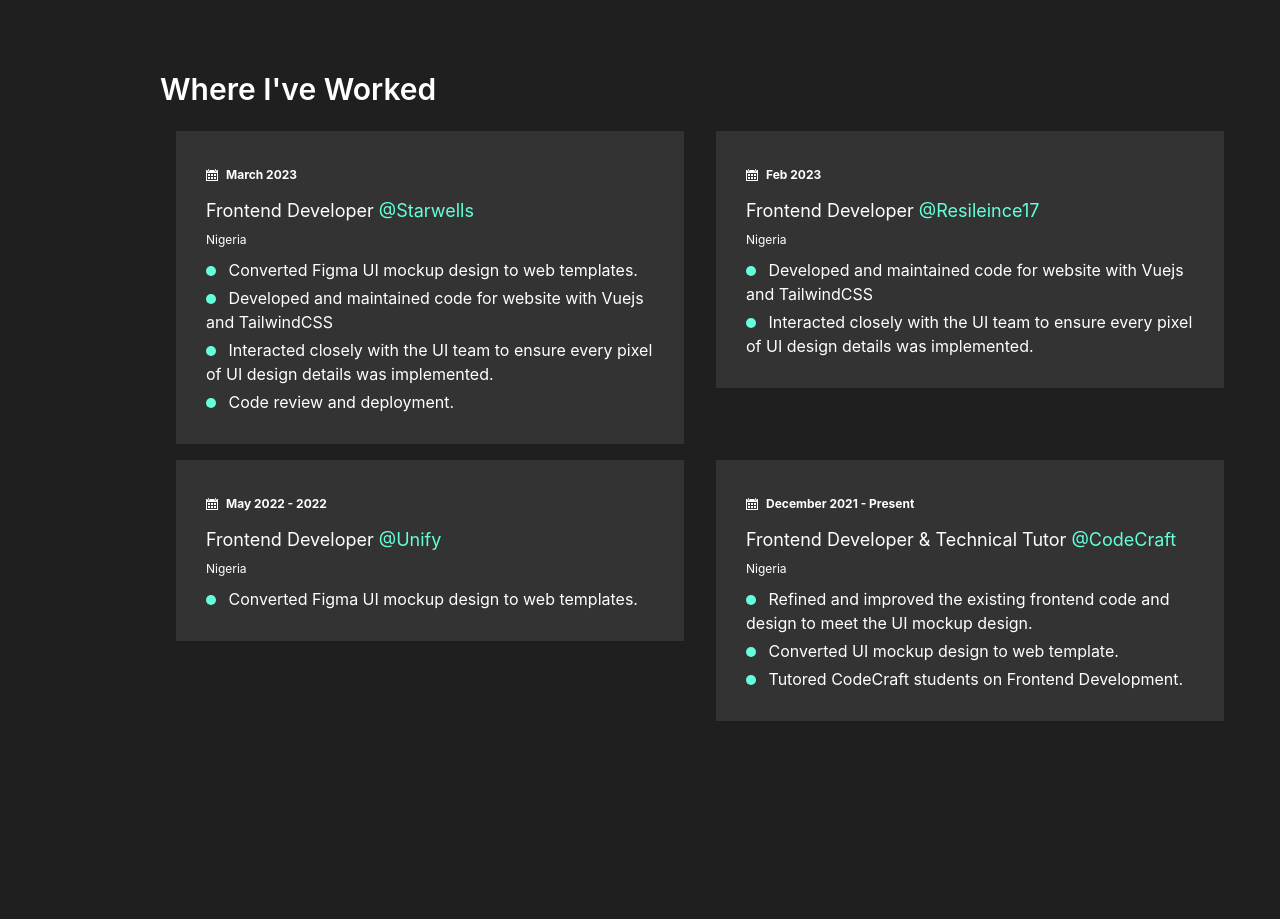
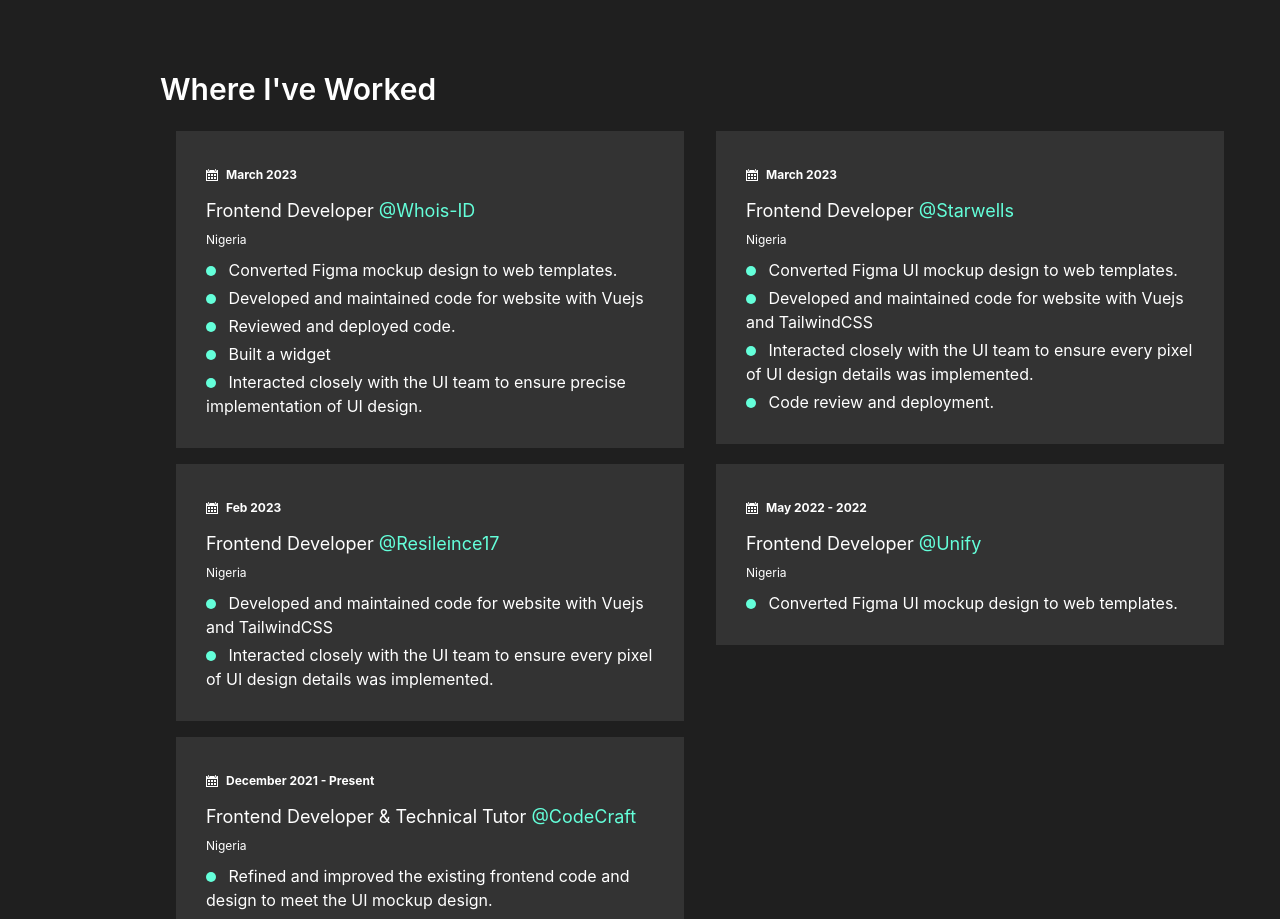
Before and after one commit to Yaasir024/yaasir-portfolio, a Vue app: page / in a window 1280 px wide. Shown: the part 1220-2139 px from the top of the page. Built offline with nearby package versions, Linux system fonts and the light colour scheme.

Commit message:
/added Whois-ID

```diff
--- a/src/components/Home/Work.vue
+++ b/src/components/Home/Work.vue
@@ -1,6 +1,20 @@
 <script setup>
 import { ref, reactive, onMounted, computed } from 'vue'
 const places = ref([
+  {
+    role: 'Frontend Developer',
+    employer: 'Whois-ID',
+    date: 'March 2023',
+    url: 'https://www.whoisid.com/',
+    location: 'Nigeria',
+    tasks: [
+      'Converted Figma mockup design to web templates.',
+      'Developed and maintained code for website with Vuejs',
+      'Reviewed and deployed code.',
+      'Built a widget ',
+      'Interacted closely with the UI team to ensure precise implementation of UI design.',
+    ]
+  },
   {
     role: 'Frontend Developer',
     employer: 'Starwells',
@@ -17,6 +31,7 @@ const places = ref([
   {
     role: 'Frontend Developer',
     employer: 'Resileince17',
+    url: 'https://resilience17.netlify.app/',
     date: 'Feb 2023',
     location: 'Nigeria',
     tasks: [
```
